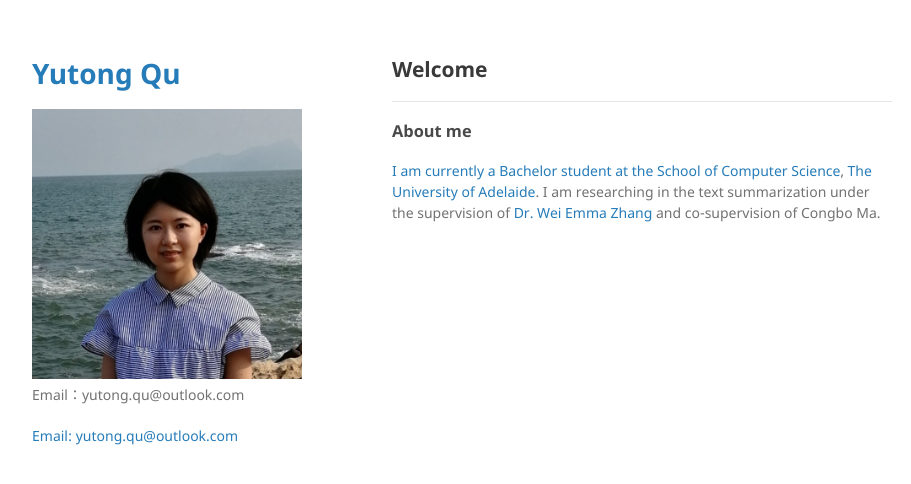
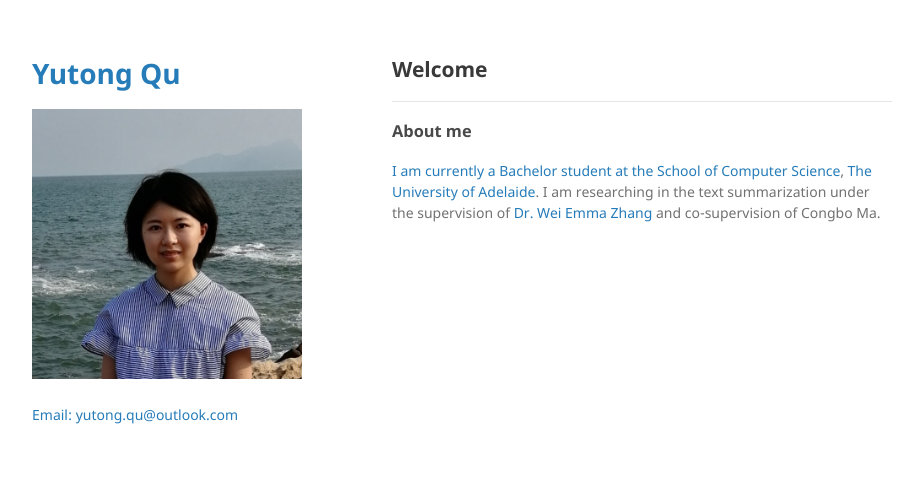
Before and after one commit to yutongqu/yutongqu.github.io, a Jekyll site: the page built from index.md, in a window 1280 px wide. Shown: the top 484 px of the page, without its empty margins (178-1089 px from the left). Built offline with Jekyll 4.4.1, drawn with Linux system fonts in a browser that asks for light colours; our own code applies the rules of GitHub Pages for plain Markdown files; the repository's description, which GitHub fills in, is left out.

Commit message:
Update _config.yml

```diff
--- a/_config.yml
+++ b/_config.yml
@@ -4,8 +4,7 @@ logo: qyt.png
 email: yutong.qu@outlook.com
 email_link: yutong.qu@outlook.com
 
-description:
-  Email：yutong.qu@outlook.com
+# description:
 
 github:
   repository_url: false
```
